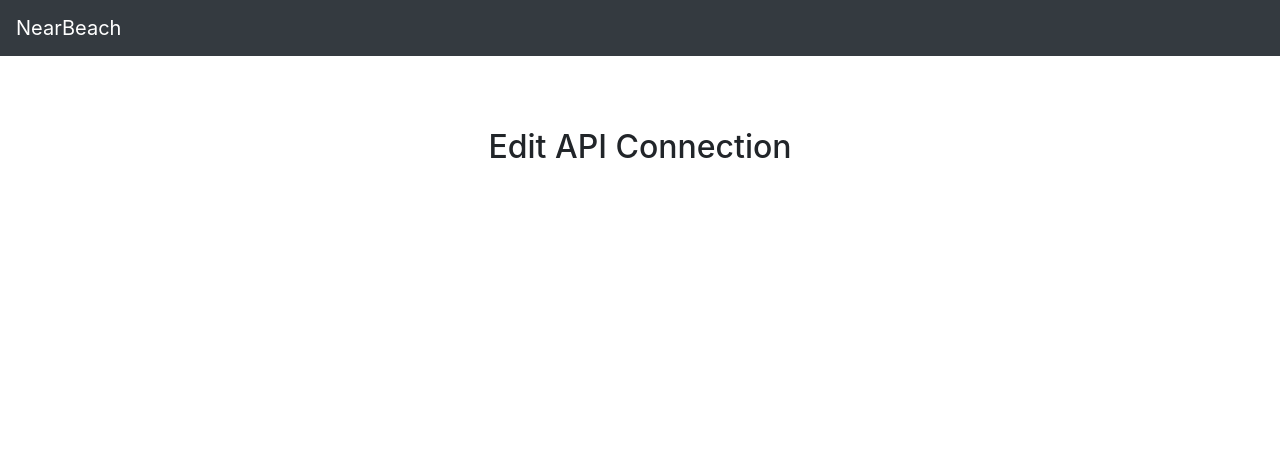
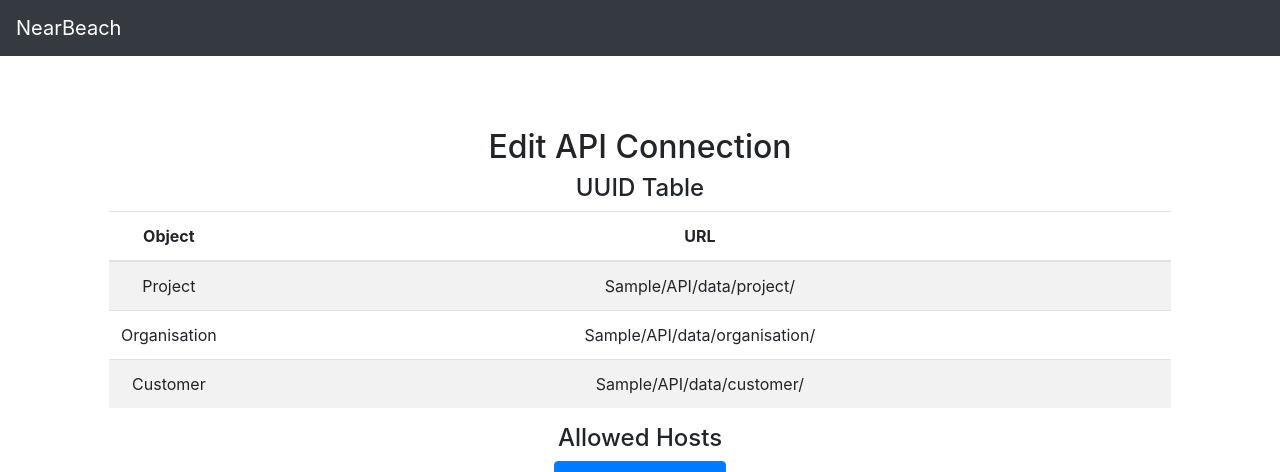
Before and after one commit to robotichead/NearBeachAPI, a Django app: template NearBeachAPI/templates/NearBeachAPI/edit_uuid.html in a window 1280 px wide. Shown: the top 472 px of the page. Before the commit the page ends 158 px from the top, so only its background shows below. Run offline with Django 3.2, Linux system fonts and the light colour scheme; the template is opened without the code that fills it: most values are stand-ins (such as "Sample title", 1, 10 or a date in 2020); form fields are guessed from the names that the template uses; some libraries are stand-ins or nearby versions; grey boxes are pictures that could not be loaded.

Commit message:
modified:   NearBeachAPI/forms.py 	modified:   NearBeachAPI/templates/NearBeachAPI/edit_uuid.html 	modified:   NearBeachAPI/templates/NearBeachAPI/list_uuid.html 	modified:   NearBeachAPI/templates/NearBeachAPI/template.html 	modified:   NearBeachAPI/urls.py 	modified:   NearBeachAPI/views.py

```diff
--- a/NearBeachAPI/templates/NearBeachAPI/edit_uuid.html
+++ b/NearBeachAPI/templates/NearBeachAPI/edit_uuid.html
@@ -1,5 +1,109 @@
 {% extends './template.html' %}
 {% block content %}
+{% load static %}
     <h2>Edit API Connection</h2>
 
+    <h4>UUID Table</h4>
+    <table class="table table-striped table-hover">
+        <thead>
+            <tr>
+                <th scope="col" width="10%">Object</th>
+                <th scope="col" width="90%">URL</th>
+            </tr>
+        </thead>
+        <tbody>
+            <tr>
+                <td>Project</td>
+                <td>{{ current_host }}/API/data/project/</td>
+            </tr>
+            <tr>
+                <td>Organisation</td>
+                <td>{{ current_host }}/API/data/organisation/</td>
+            </tr>
+            <tr>
+                <td>Customer</td>
+                <td>{{ current_host }}/API/data/customer/</td>
+            </tr>
+        </tbody>
+    </table>
+
+    <h4>Allowed Hosts</h4>
+    <button type="button" class="btn btn-primary" data-toggle="modal" data-target="#new_allowed_host_modal">
+        New Allowed Hosts
+    </button>
+    <table class="table table-striped table-hover">
+        <thead>
+            <tr>
+                <td width="80%">Host</td>
+                <td width="20%">Remove</td>
+            </tr>
+        </thead>
+        <tbody>
+            {% for row in api_allowed_host_results %}
+                <tr>
+                    <td>{{ row.allowed_host }}</td>
+                    <td><img src="{% static 'NearBeach/images/icons/trash-2.svg' %}"></td>
+                </tr>
+            {% endfor %}
+        </tbody>
+    </table>
+
+
+    <a href="{% url 'list_uuid' %}">Back to list</a>
+
+
+    <!-- NEW Allowed Host -->
+    <div class="modal fade" id="new_allowed_host_modal" tabindex="-1" role="dialog" aria-labelledby="new_allowed_host_modal" aria-hidden="true">
+        <div class="modal-dialog" role="document">
+            <div class="modal-content">
+                <div class="modal-header">
+                    <h5 class="modal-title">New Allowed Host</h5>
+                    <button type="button" class="close" data-dismiss="modal" aria-label="Close">
+                        <span aria-hidden="true">&times;</span>
+                    </button>
+                </div>
+                <div class="modal-body">
+                    <form id="new_allowed_host_form" enctype="text/plain">
+                        <p>Please enter URL of the allowed host. * will be wildcards</p>
+                        <p>{{ new_allowed_host_form.allowed_host }}</p>
+                    </form>
+                </div>
+                <div class="modal-footer">
+                    <button type="button" class="btn btn-primary" onclick="submit_allowed_host()">Save changes</button>
+                    <button type="button" class="btn btn-secondary" data-dismiss="modal">Close</button>
+                </div>
+            </div>
+        </div>
+    </div>
+
+    <script>
+        $("#new_allowed_host_form").on('submit',function(e){
+            e.preventDefault();
+        });
+
+        function submit_allowed_host() {
+            //Send data to the database
+            $.ajaxSetup({
+                beforeSend: function (xhr, settings) {
+                    if (!csrfSafeMethod(settings.type) && !this.crossDomain) {
+                        xhr.setRequestHeader("X-CSRFToken", csrftoken);
+                    }
+                }
+            });
+
+            $.ajax({
+                url: '../new_allowed_host/{{ api_uuid_results.api_uuid_id }}/', //BUG HERE! Javascript is trying to send data to https://.../API/edit_uuid/new_allowed_host/[UUID], used ../ to get around that
+                data: $("#new_allowed_host_form").serialize(),
+                type: "POST",
+                success: function(data) {
+                    //Reload page
+                    window.location.reload();
+                },
+                error: function() {
+                    alert("Sorry - but the new allowed host did not work.");
+                }
+            });
+        }
+    </script>
+
 {% endblock %}
--- a/NearBeachAPI/templates/NearBeachAPI/template.html
+++ b/NearBeachAPI/templates/NearBeachAPI/template.html
@@ -9,6 +9,7 @@
     -->
     <script src="{% static 'NearBeach/widgets/jquery/jquery-3.3.1.min.js' %}"></script>
     <script src="{% static 'NearBeach/widgets/bootstrap-4.1.3-dist/js/bootstrap.bundle.js' %}"></script>
+    <script src="{% static 'NearBeach/javascript/csrf_finder.js' %}"></script>
     <link rel="stylesheet" href="{% static 'NearBeach/widgets/bootstrap-4.1.3-dist/css/bootstrap.css' %}" />
     <style>
         body {
@@ -22,7 +23,7 @@
 </head>
 <body>
 <nav class="navbar navbar-expand-md navbar-dark bg-dark fixed-top">
-    <a class="navbar-brand" href="javascript:void(0)">NearBeach</a>
+    <a class="navbar-brand" href="{% url 'list_uuid' %}">NearBeach</a>
     <button class="navbar-toggler" type="button" data-toggle="collapse" data-target="#navbarsExampleDefault" aria-controls="navbarsExampleDefault" aria-expanded="false" aria-label="Toggle navigation">
         <span class="navbar-toggler-icon"></span>
     </button>
--- a/NearBeachAPI/urls.py
+++ b/NearBeachAPI/urls.py
@@ -4,7 +4,9 @@ from . import views
 
 urlpatterns = [
     re_path(r'^$', views.list_uuid, name='list_uuid'),
+    re_path(r'^data/(?P<destination>["project","task","requirement","quote","kanban_board","opportunity","organisation","customer"]+)/$', views.data,name='data'),
     re_path(r'^delete_uuid/(?P<quote_uuid>[0-9A-Za-z_\-]+)', views.delete_uuid, name='delete_uuid'),
-    re_path(r'^edit_uuid/(?P<quote_uuid>[0-9A-Za-z_\-]+)', views.edit_uuid, name='edit_uuid'),
+    re_path(r'^edit_uuid/(?P<api_uuid_id>[0-9A-Za-z_\-]+)', views.edit_uuid, name='edit_uuid'),
+    re_path(r'^new_allowed_host/(?P<api_uuid_id>[0-9A-Za-z_\-]+)', views.new_allowed_host, name='new_allowed_host'),
     re_path(r'^new_uuid/',views.new_uuid,name='new_uuid'),
 ]
```
Also changed, not shown: NearBeachAPI/forms.py (+14 -7 lines), NearBeachAPI/templates/NearBeachAPI/list_uuid.html (+36 -5 lines), NearBeachAPI/views.py (+41 -2 lines).
